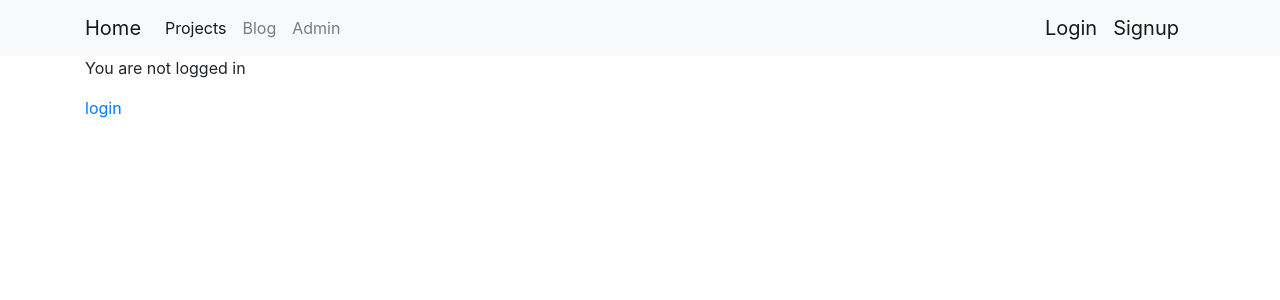
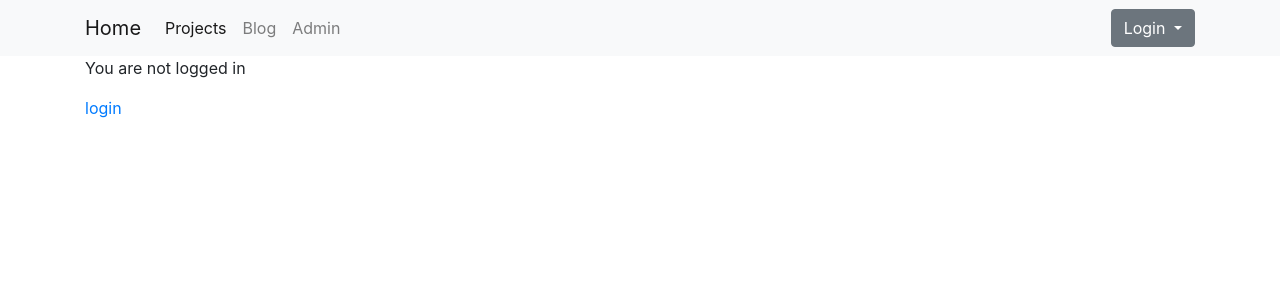
Before and after one commit to kenreitz27/training, a Django app: page / in a window 1280 px wide. Shown: the top 300 px of the page. Run offline with Django 3.2, Linux system fonts and the light colour scheme; some libraries are stand-ins or nearby versions.

Commit message:
refactor navbar

```diff
--- a/reitzwaysite/templates/navbar_rightside.html
+++ b/reitzwaysite/templates/navbar_rightside.html
@@ -1,15 +1,5 @@
-      {% if user.is_authenticated %}
-      <a class="navbar-brand" href="../accounts/logout">Logout</a>
-      <button class="navbar-toggler" type="button" data-toggle="collapse" data-target="#navbarSupportedContent" aria-controls="navbarSupportedContent" aria-expanded="false" aria-label="Toggle navigation">
-        <span class="navbar-toggler-icon"></span>
-      </button>
-      {% else %}
-      <a class="navbar-brand" href="../accounts/login">Login</a>
-      <button class="navbar-toggler" type="button" data-toggle="collapse" data-target="#navbarSupportedContent" aria-controls="navbarSupportedContent" aria-expanded="false" aria-label="Toggle navigation">
-        <span class="navbar-toggler-icon"></span>
-      </button>
-      <a class="navbar-brand" href="{% url 'core_signup' %}">Signup</a>
-      <button class="navbar-toggler" type="button" data-toggle="collapse" data-target="#navbarSupportedContent" aria-controls="navbarSupportedContent" aria-expanded="false" aria-label="Toggle navigation">
-        <span class="navbar-toggler-icon"></span>
-      </button>
-      {% endif %}
+{% if user.is_authenticated %}
+  {% include "navbar_rs_loggedin.html" %}
+{% else %}
+  {% include "navbar_rs_notloggedin.html" %}
+{% endif %}
--- /dev/null
+++ b/reitzwaysite/templates/navbar_rs_loggedin.html
@@ -0,0 +1,4 @@
+<a class="navbar-brand" href="../accounts/logout">Logout</a>
+<button class="navbar-toggler" type="button" data-toggle="collapse" data-target="#navbarSupportedContent" aria-controls="navbarSupportedContent" aria-expanded="false" aria-label="Toggle navigation">
+  <span class="navbar-toggler-icon"></span>
+</button>
--- /dev/null
+++ b/reitzwaysite/templates/navbar_rs_notloggedin.html
@@ -0,0 +1,9 @@
+<div class="dropdown">
+  <button class="btn btn-secondary dropdown-toggle" type="button" id="dropdownMenuButton" data-toggle="dropdown" aria-haspopup="true" aria-expanded="false">
+    Login
+  </button>
+  <div class="dropdown-menu" aria-labelledby="dropdownMenuButton">
+    <a class="dropdown-item" href="../accounts/login">Login</a>
+    <a class="dropdown-item" href="{% url 'core_signup' %}">Signup</a>
+  </div>
+</div>
```
Also changed, not shown: core/templates/core_login.html (deleted, +0 -7 lines), reitzwaysite/templates/registration/login.html (+12 -3 lines), db.sqlite3.
